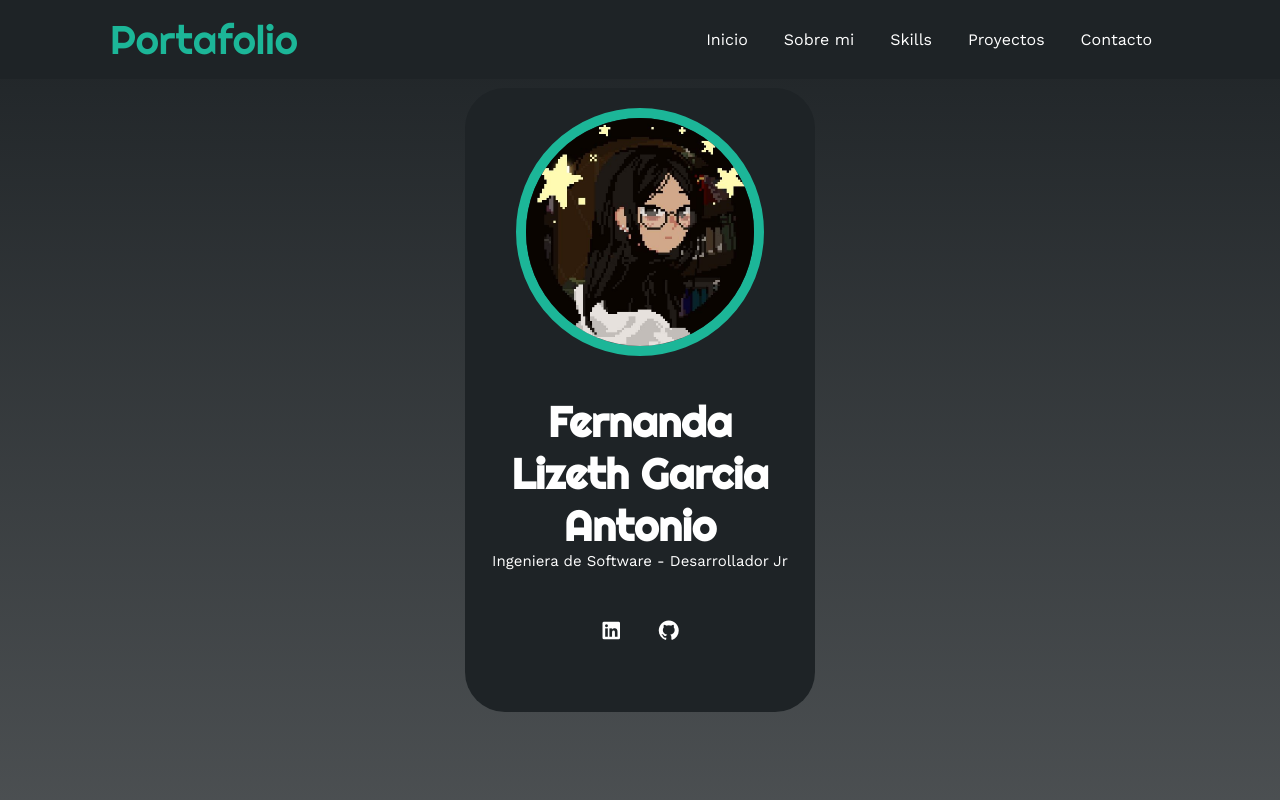
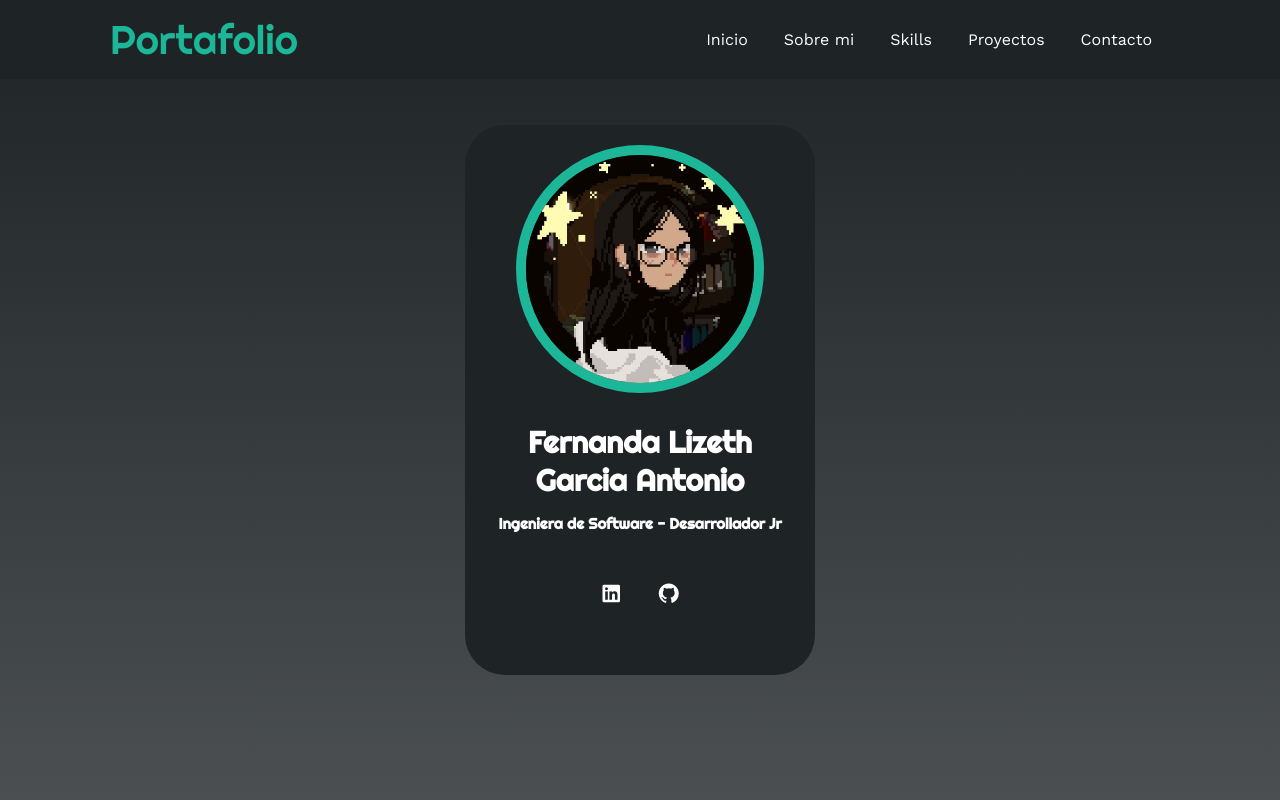
Before and after one commit to LizG-Dev/LizG-Dev.github.io, a plain HTML site: page index.html in a window 1280 px wide. Shown: the top 800 px of the page. Drawn offline with nearby package versions, Linux system fonts and the light colour scheme; a web font is replaced by a local one.

Commit message:
cambios 15/09

```diff
--- a/index.html
+++ b/index.html
@@ -36,8 +36,8 @@
             <div class="contenedor-img">
                 <img src="img/perfil.jpg" alt="">
             </div>
-            <h1>Fernanda Lizeth Garcia Antonio</h1>
-            <h2>Ingeniera de Software - Desarrollador Jr</h2>
+            <h2>Fernanda Lizeth Garcia Antonio</h2>
+            <h3>Ingeniera de Software - Desarrollador Jr</h3>
             <div class="redes">
                <a href="https://www.linkedin.com/in/lizeth-garcia-a-6404182bb/" target="_blank">
                     <i class="fa-brands fa-linkedin"></i></a>
@@ -323,5 +323,4 @@
 
 <script src="script.js"></script>
  </body>
-
 </HTML>
--- a/style.css
+++ b/style.css
@@ -93,16 +93,18 @@ html{
     border-radius: 100%;
 }
 
-.inicio .contenido-banner h1{
-    margin-top: 40px;
-    font-size: 42px;
+.inicio .contenido-banner h2{
+    margin-top: 30px;
+    font-size: 30px;
+    text-align: center;
     font-family: 'Righteous';
 }
 
-.inicio .contenido-banner h2{
+.inicio .contenido-banner h3 {
+    margin-top: 15px;
     font-size: 15px;
-    font-weight: normal;
-}
+    font-family: 'Righteous';
+ }
 
 .inicio .contenido-banner .redes a{
     color: #fff;
@@ -530,5 +532,4 @@ footer .arriba{
     border-radius: 50%;
     line-height: 50px;
     font-size: 18px;
-
 }
```
Also changed, not shown: img/img2.jpg (added), img/img3.jpg (added).
